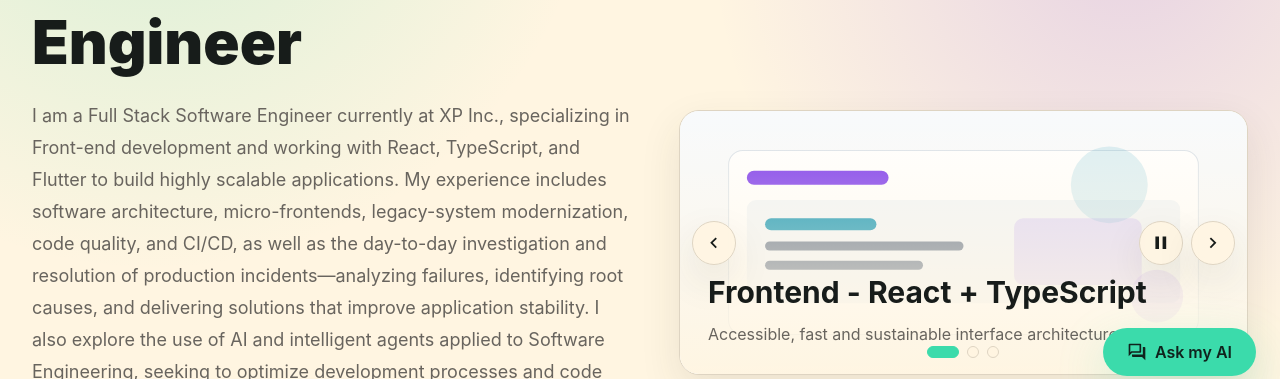
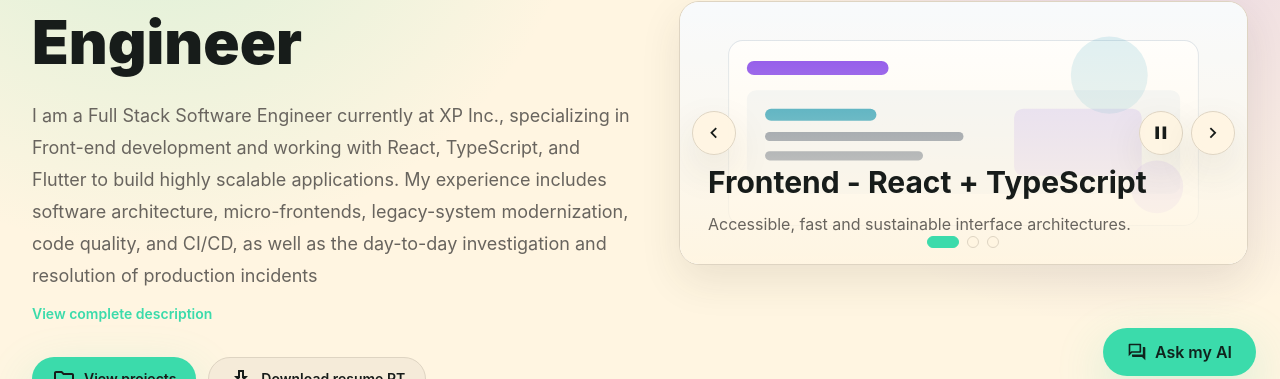
Before and after one commit to SergioEvando23/sergioevando23.github.io, a Next.js app: page / in a window 1280 px wide. Both pictures are taken after a click on the button "Continue as visitor". Shown: the part 408-787 px from the top of the page. Built offline with nearby package versions, Linux system fonts and the light colour scheme; no server answers.

Commit message:
feat: collapse home professional description

```diff
--- a/src/app/page.tsx
+++ b/src/app/page.tsx
@@ -1,6 +1,6 @@
 'use client';
 
-import { useMemo } from 'react';
+import { useMemo, useState } from 'react';
 import Link from 'next/link';
 import GitHubIcon from '@mui/icons-material/GitHub';
 import LinkedInIcon from '@mui/icons-material/LinkedIn';
@@ -36,7 +36,8 @@ const domainIcons = [
 ];
 
 function HomeContent() {
-  const { textos } = useLanguage();
+  const { idioma, textos } = useLanguage();
+  const [showFullDescription, setShowFullDescription] = useState(false);
   const translatedCarouselItems = useMemo<CarouselImage[]>(
     () =>
       carouselItems.map((item) => ({
@@ -56,6 +57,12 @@ function HomeContent() {
           highlightedRoleIndex + textos.brand.highlightedRole.length,
         )
       : '';
+  const descriptionLimit = idioma === 'portugues' ? 'incidentes em produção' : 'production incidents';
+  const descriptionLimitIndex = textos.brand.description.indexOf(descriptionLimit);
+  const visibleDescription =
+    descriptionLimitIndex >= 0
+      ? textos.brand.description.slice(0, descriptionLimitIndex + descriptionLimit.length)
+      : textos.brand.description;
 
   return (
     <>
@@ -77,9 +84,18 @@ function HomeContent() {
                   <span className="text-primary">{textos.brand.highlightedRole}</span>
                   {roleAfterHighlight}
                 </h1>
-                <p className="max-w-2xl text-lg leading-8 text-text-muted">
-                  {textos.brand.description}
-                </p>
+                <div className="max-w-2xl text-lg leading-8 text-text-muted">
+                  <p>{showFullDescription ? textos.brand.description : visibleDescription}</p>
+                  {descriptionLimitIndex >= 0 ? (
+                    <button
+                      className="mt-3 text-sm font-semibold text-primary transition-colors hover:text-primary-hover focus-visible:outline focus-visible:outline-2 focus-visible:outline-accent"
+                      onClick={() => setShowFullDescription((current) => !current)}
+                      type="button"
+                    >
+                      {showFullDescription ? textos.hero.hideFullDescription : textos.hero.viewFullDescription}
+                    </button>
+                  ) : null}
+                </div>
               </div>
               <div className="flex flex-col gap-3 sm:flex-row sm:flex-wrap">
                 <Button
--- a/src/i18n/dicionario.ts
+++ b/src/i18n/dicionario.ts
@@ -70,6 +70,8 @@ const portugues = {
     viewProjects: 'Ver projetos',
     githubLabel: 'GitHub',
     linkedinLabel: 'LinkedIn',
+    viewFullDescription: 'Visualizar descrição completa',
+    hideFullDescription: 'Mostrar menos',
   },
   resume: {
     title: 'Curriculos',
@@ -703,6 +705,8 @@ const ingles = {
     viewProjects: 'View projects',
     githubLabel: 'GitHub',
     linkedinLabel: 'LinkedIn',
+    viewFullDescription: 'View complete description',
+    hideFullDescription: 'Show less',
   },
   resume: {
     title: 'Resumes',
```
